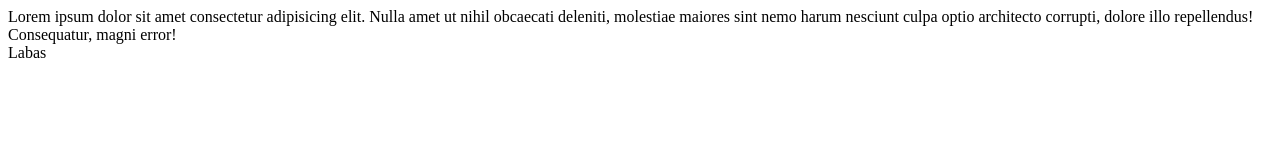
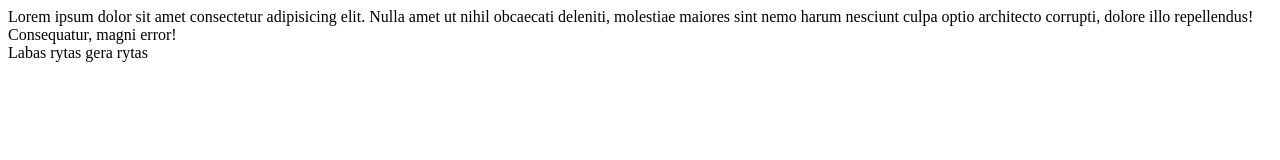
Before and after one commit to ZitaMaciuliene/WEB_20220318, a plain HTML site: page 1Paskaita/index.html in a window 1280 px wide. Drawn offline with Linux system fonts and the light colour scheme.

Commit message:
Tuscias commit

```diff
--- a/1Paskaita/index.html
+++ b/1Paskaita/index.html
@@ -13,7 +13,7 @@
     sint nemo harum nesciunt culpa optio architecto corrupti, dolore illo repellendus! Consequatur, magni error!
     <div>
         <div>
-            <div>Labas</div>
+            <div>Labas rytas gera rytas</div>
         </div>
     </div>
 </body>
```
